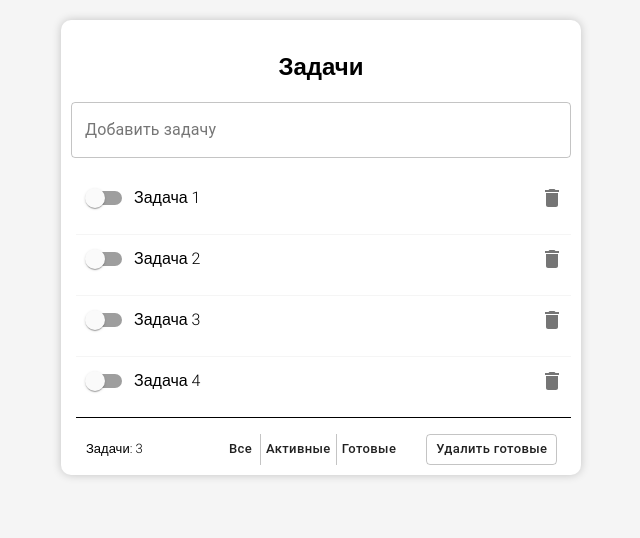
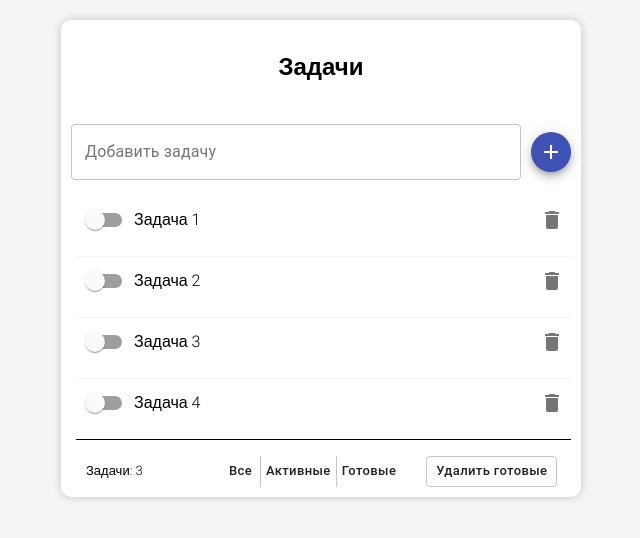
Before and after one commit to WebHeroSchool/GurevAleksey_React, a React (Create React App) app: page / in a window 1280 px wide. Shown: the top 538 px of the page, without its empty margins (319-959 px from the left). Built offline with nearby package versions, Linux system fonts and the light colour scheme.

Commit message:
добавил кнопку "добавить задачу"

```diff
--- a/src/components/InputItems/InputItems.js
+++ b/src/components/InputItems/InputItems.js
@@ -1,13 +1,29 @@
 import React from 'react';
+import styles from '../InputItems/InputItems.module.css';
 import TextField from '@material-ui/core/TextField';
+import Fab from '@material-ui/core/Fab';
+import AddIcon from '@material-ui/icons/Add';
 
 let InputItems = () => (
+  <div>
+    <div className={styles.container}>
       <TextField
         id="standard-basic"
         label="Добавить задачу"
         fullWidth
         variant="outlined"
       />
+    </div>
+    <div className={styles.containerFab}>
+      <Fab
+        style={{ marginTop: 30}}
+        size="small"
+        color="primary"
+        aria-label="add">
+        <AddIcon />
+      </Fab>
+    </div>
+  </div>
 );
 
 export default InputItems;
--- /dev/null
+++ b/src/components/InputItems/InputItems.module.css
@@ -0,0 +1,9 @@
+.container {
+  display: inline-block;
+  width: 450px;
+}
+
+.containerFab {
+  display: inline-block;
+  padding-left: 10px;
+}
```
Lines whose indentation alone changed are shown as unchanged.
